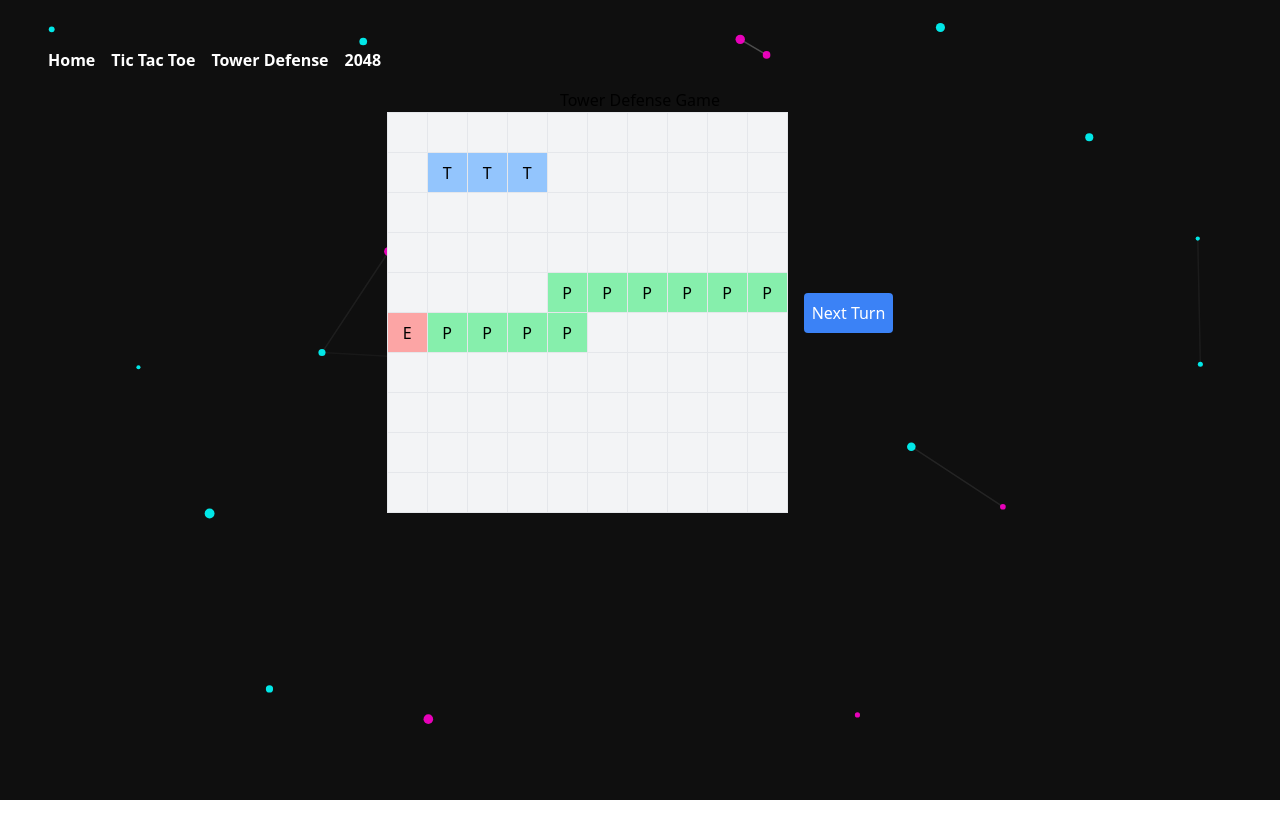
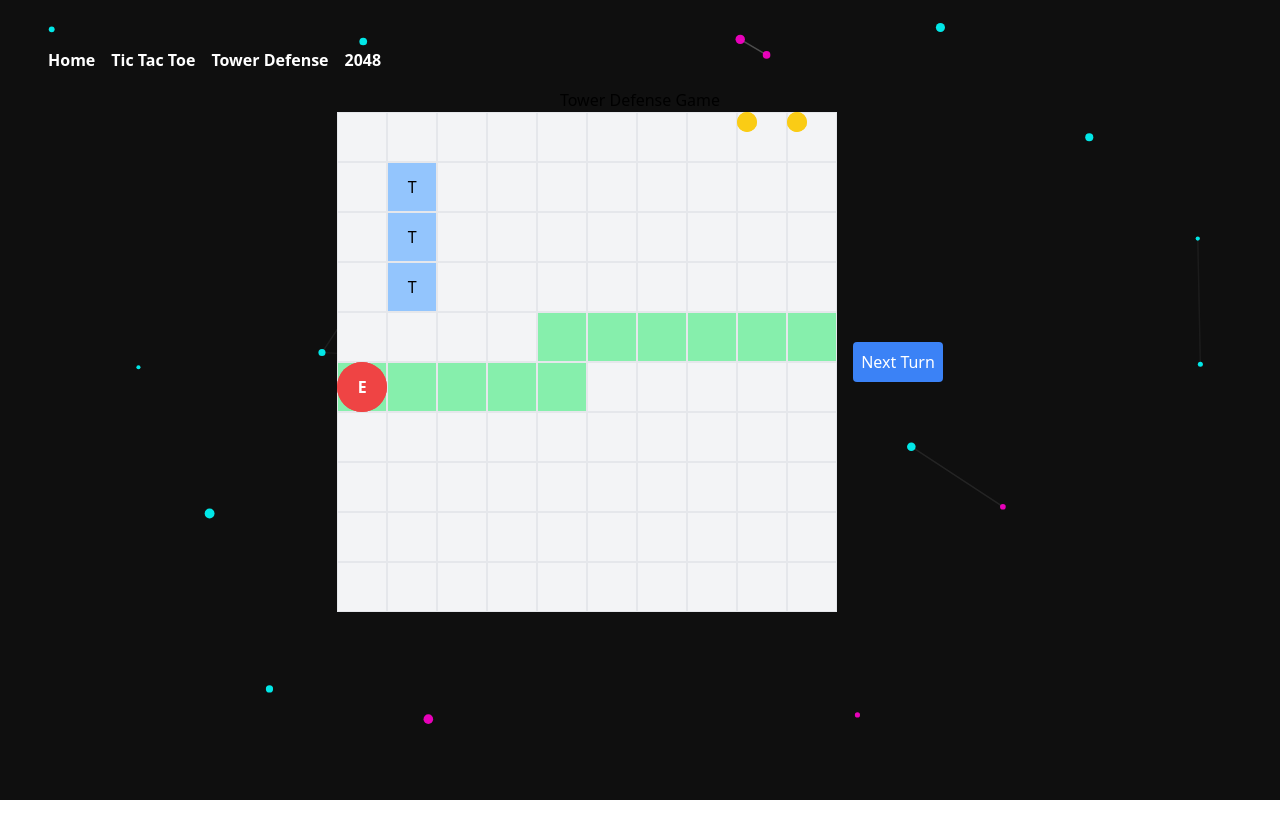
Before and after one commit to ParthPatel2000/react_playground, a React (Vite) app: page /#/towerdefense in a window 1280 px wide. Shown: the top 838 px of the page. Built offline with nearby package versions, Linux system fonts and the light colour scheme.

Commit message:
projectiles added and sub tile movement added

```diff
--- a/src/game_tower_defense/TowerDefense.jsx
+++ b/src/game_tower_defense/TowerDefense.jsx
@@ -12,42 +12,74 @@ export default function TowerDefense() {
         game.current.addTower(2, 1, "freeze");
         game.current.addTower(3, 1, "laser");
         game.current.addEnemy(5, 0, "grunt");
+        game.current.addProjectile(0, 9, game.current.enemies[0], "basic");
+        game.current.addProjectile(0, 8, game.current.enemies[0], "laser");
         setState(game.current.getGameState());
     }, []);
 
+    const TILE_SIZE = 50;
 
-    // Render the game grid as a table for better layout
     const renderBoard = () => (
-        <table className="game-grid">
-            <tbody>
-                {state.grid.map((row, y) => (
-                    <tr key={y}>
-                        {row.map((cell, x) => (
-                            <td
-                                key={`${x}-${y}`}
-                                className={`border text-center ${cell ?
-                                    cell.cellType === 'enemy' ? "bg-red-300" :
-                                        cell.cellType === 'tower' ? "bg-blue-300" :
-                                            cell.cellType === 'enemy_path' ? "bg-green-300" : "bg-gray-100" :
-                                    "bg-gray-100"}`}
-                                style={{ width: 40, height: 40 }}
-                            >
-                                <button className="h-full w-full" onClick={() => handleCellClick(x, y)}>
-                                    {cell ?
-                                        cell.cellType === "enemy" ? "E" :
-                                            cell.cellType === "tower" ? "T" :
-                                                cell.cellType === "enemy_path" ? "P" :
-                                                    " "
-                                        : " "}
-                                </button>
+        <div className="relative" style={{ width: state.grid[0].length * TILE_SIZE, height: state.grid.length * TILE_SIZE }}>
 
-                            </td>
-                        ))}
-                    </tr>
-                ))}
-            </tbody>
-        </table>
+            {/* Render grid cells */}
+            {state.grid.map((row, y) =>
+                row.map((cell, x) => (
+                    <button
+                        key={`${y}-${x}`}
+                        onClick={() => handleCellClick(y, x)}
+
+                        className={`absolute border p-0
+                            ${state.enemy_paths.some(path => path.some(step => step.x === x && step.y === y))
+                                ? "bg-green-300"            // path tiles are green
+                                : cell?.cellType === "tower"
+                                    ? "bg-blue-300"           // tower tiles blue
+                                    : "bg-gray-100"           // empty tiles
+                            }
+                        `}
+                        style={{
+                            top: y * TILE_SIZE,
+                            left: x * TILE_SIZE,
+                            width: TILE_SIZE,
+                            height: TILE_SIZE,
+                        }}
+                    >
+                        {cell?.cellType === "tower" ? "T" : ""}
+                    </button>
+                ))
+            )}
+
+            {/* Render enemies */}
+            {state.enemies.map((enemy, i) => (
+                <div
+                    key={i}
+                    className="absolute bg-red-500 rounded-full text-center font-bold text-white pointer-events-none flex items-center justify-center"
+                    style={{
+                        width: TILE_SIZE,
+                        height: TILE_SIZE,
+                        top: enemy.posY * TILE_SIZE,
+                        left: enemy.posX * TILE_SIZE,
+                    }}
+                >
+                    E
+                </div>
+            ))}
+
+            {/** Render projectiles */}
+            {state.projectiles.map((proj, i) => (
+                <div
+                    key={i}
+                    className="absolute w-[20px] h-[20px] bg-yellow-400 rounded-full pointer-events-none"
+                    style={{
+                        top: proj.posY * TILE_SIZE,
+                        left: proj.posX * TILE_SIZE,
+                    }}
+                />
+            ))}
+        </div>
     );
+
+
 
     const gameOver = () => {
         if (game.current.isGameOver) {
@@ -59,11 +91,12 @@ export default function TowerDefense() {
 
     const handleGameTick = () => {
         game.current.walkEnemyStep();
+        game.current.moveProjectiles();
         setState(game.current.getGameState());
     };
 
     //basic click handling done, add tower type popup later.
-    const handleCellClick = (x, y) => {
+    const handleCellClick = (y, x) => {
         if (game.current.isGameOver) return;
 
         const tower = game.current.grid[y][x];
@@ -74,7 +107,7 @@ export default function TowerDefense() {
             // Handle empty cell click (e.g., place tower)
             const towerType = prompt("Enter tower type (basic, freeze, laser):");
             if (towerType) {
-                game.current.addTower(x, y, towerType);
+                game.current.addTower(y, x, towerType);
                 setState(game.current.getGameState());
             }
         }
--- a/src/game_tower_defense/engine.js
+++ b/src/game_tower_defense/engine.js
@@ -13,7 +13,8 @@ export default class TowerDefenseGame {
             grid: this.grid,
             towers: this.towers,
             enemies: this.enemies,
-            enemy_paths: this.enemy_paths
+            enemy_paths: this.enemy_paths,
+            projectiles: this.projectiles
         };
     }
 
@@ -37,78 +38,154 @@ export default class TowerDefenseGame {
 
 
     //add towers to the grid
-    addTower(x, y, type) {
+    addTower(y, x, type) {
         const { level, range, power } = this.getTowerStats(type);
-        const tower = { x, y, type, level, range, power, cellType: "tower" };
+        const tower = { y, x, type, level, range, power, cellType: "tower" };
         this.towers.push(tower);
         this.grid[y][x] = tower;
     }
 
-    addEnemy(x, y, type) {
-        const enemy = { x, y, type, cellType: "enemy" };
+    addEnemy(y, x, type) {
+        const enemy = {
+            y,
+            x,
+            type,
+            health: 100,
+            cellType: "enemy",
+            posX: x,
+            posY: y,
+            speed: 0.5,
+            currentPathIndex: 0,
+            followPath: 0
+        };
         this.enemies.push(enemy);
-        this.grid[x][y] = enemy;
+        this.grid[y][x] = enemy;
     }
 
-    addProjectile(x, y, type) {
-        const tower_stats = this.getTowerStats(type);
-        const { speed, power } = { speed: tower_stats.speed, power: tower_stats.power };
-        const projectile = { x, y, type, speed, power, cellType: "projectile" };
+    //call from each tower and pass the y and x so we can determine the origin cell
+    addProjectile(y, x, targetEnemy, type) {
+        const towerStats = this.getTowerStats(type);
+
+        const homing = type === "laser"; // laser is homing, others are straight
+
+        const projectile = {
+            y,
+            x,
+            posX: x,
+            posY: y,
+            target: homing ? targetEnemy : null, // only needed for homing
+            targetX: !homing ? targetEnemy.posX : null, // straight target
+            targetY: !homing ? targetEnemy.posY : null,
+            type,
+            speed: towerStats.speed / 5,
+            power: towerStats.power,
+            cellType: "projectile",
+            hit: false,
+            homing
+        };
+
         this.projectiles.push(projectile);
     }
+
+
+    moveProjectiles() {
+        for (const proj of this.projectiles) {
+            if (proj.homing) {
+                if (!proj.target || proj.target.health <= 0) {
+                    proj.hit = true;
+                    continue;
+                }
+                const dx = proj.target.posX - proj.posX;
+                const dy = proj.target.posY - proj.posY;
+                const dist = Math.sqrt(dx * dx + dy * dy);
+
+                if (dist < 0.1) {
+                    proj.target.health -= proj.power;
+                    proj.hit = true;
+                } else {
+                    proj.posX += (dx / dist) * proj.speed;
+                    proj.posY += (dy / dist) * proj.speed;
+                }
+            } else { // straight projectile
+                const dx = proj.targetX - proj.posX;
+                const dy = proj.targetY - proj.posY;
+                const dist = Math.sqrt(dx * dx + dy * dy);
+
+                if (dist < 0.1) {
+                    // check if enemy is still there
+                    const enemy = this.enemies.find(e => Math.floor(e.posX) === Math.floor(proj.targetX) && Math.floor(e.posY) === Math.floor(proj.targetY));
+                    if (enemy) enemy.health -= proj.power;
+                    proj.hit = true;
+                } else {
+                    proj.posX += (dx / dist) * proj.speed;
+                    proj.posY += (dy / dist) * proj.speed;
+                }
+            }
+        }
+
+        // remove hit projectiles
+        this.projectiles = this.projectiles.filter(p => !p.hit);
+    }
+
+
+
+
+
+    walkEnemyStep() {
+        for (const enemy of this.enemies) {
+            const path = this.enemy_paths[enemy.followPath]; // select correct path
+            const idx = enemy.currentPathIndex;
+
+            if (!path || idx >= path.length - 1) {
+                this.isGameOver = true;
+                continue;
+            }
+
+            const target = path[idx + 1];
+
+            const dx = target.x - enemy.posX;
+            const dy = target.y - enemy.posY;
+            const distance = Math.sqrt(dx * dx + dy * dy);
+
+            if (distance <= enemy.speed) {
+                // reached next tile
+                enemy.posX = target.x;
+                enemy.posY = target.y;
+                enemy.x = target.x; // logical grid update
+                enemy.y = target.y;
+                enemy.currentPathIndex++;
+            } else {
+                // fractional movement
+                enemy.posX += (dx / distance) * enemy.speed;
+                enemy.posY += (dy / distance) * enemy.speed;
+            }
+        }
+    }
+
 
     makeEnemyPath() {
 
         //simple hardcode for testing and development
         this.enemy_paths.push([
-            { x: 5, y: 0, cellType: "enemy_path" },
-            { x: 5, y: 1, cellType: "enemy_path" },
-            { x: 5, y: 2, cellType: "enemy_path" },
-            { x: 5, y: 3, cellType: "enemy_path" },
-            { x: 5, y: 4, cellType: "enemy_path" },
-            { x: 4, y: 4, cellType: "enemy_path" },
-            { x: 4, y: 5, cellType: "enemy_path" },
-            { x: 4, y: 6, cellType: "enemy_path" },
-            { x: 4, y: 7, cellType: "enemy_path" },
-            { x: 4, y: 8, cellType: "enemy_path" },
-            { x: 4, y: 9, cellType: "enemy_path" }
+            { y: 5, x: 0, cellType: "enemy_path" },
+            { y: 5, x: 1, cellType: "enemy_path" },
+            { y: 5, x: 2, cellType: "enemy_path" },
+            { y: 5, x: 3, cellType: "enemy_path" },
+            { y: 5, x: 4, cellType: "enemy_path" },
+            { y: 4, x: 4, cellType: "enemy_path" },
+            { y: 4, x: 5, cellType: "enemy_path" },
+            { y: 4, x: 6, cellType: "enemy_path" },
+            { y: 4, x: 7, cellType: "enemy_path" },
+            { y: 4, x: 8, cellType: "enemy_path" },
+            { y: 4, x: 9, cellType: "enemy_path" }
         ]);
 
         for (const path of this.enemy_paths) {
             for (const step of path) {
-                this.grid[step.x][step.y] = step;
+                this.grid[step.y][step.x] = step;
             }
         }
 
-    }
-
-    walkEnemyStep() {
-        // Simple pathfinding logic (e.g., move towards the right)
-        for (const enemy of this.enemies) {
-            console.log("Moving enemy at:", enemy.x, enemy.y);
-            const path = this.enemy_paths.find(p =>
-                p.some(block => block.x === enemy.x && block.y === enemy.y)
-            );
-            const current_pos = path.findIndex(block => block.x === enemy.x && block.y === enemy.y);
-            if (path && current_pos !== -1) {
-                if (current_pos === path.length - 1) {
-                    this.isGameOver = true;
-                }
-                // Move the enemy along the path
-                const last_step = path[current_pos];
-                const next_step = path[current_pos + 1];
-                if (next_step) {
-
-                    //updating the grid to reflect enemy movement
-                    this.grid[next_step.x][next_step.y] = enemy; // Set new position
-                    this.grid[last_step.x][last_step.y] = last_step; // Clear old position
-
-                    enemy.x = next_step.x;
-                    enemy.y = next_step.y;
-
-                }
-            }
-        }
     }
 
     tick() {
@@ -117,22 +194,27 @@ export default class TowerDefenseGame {
 }
 
 
-// function main()
-// {
-//     const game = new TowerDefenseGame();
-//     game.makeEnemyPath();
-//     game.addTower(1, 1, "basic");
-//     game.addTower(2, 1, "freeze");
-//     game.addTower(3, 1, "laser");
-//     game.addEnemy(5, 0, "grunt");
+function main() {
+    const game = new TowerDefenseGame();
+    game.makeEnemyPath();
+    game.addTower(1, 1, "basic");
+    game.addTower(2, 1, "freeze");
+    game.addTower(3, 1, "laser");
+    game.addEnemy(5, 0, "grunt");
+    game.addProjectile(0, 9, game.enemies[0], "basic");
+    game.addProjectile(0, 8, game.enemies[0], "homing");
 
-//     // Game loop
-//     console.log(game.getGameState());
-//     game.walkEnemyStep();
-//     console.log(game.getGameState());
+    // Game loop
+    console.log(game.getGameState().enemies, game.getGameState().projectiles);
+    game.walkEnemyStep();
+    game.moveProjectiles();
+    console.log(game.getGameState().enemies, game.getGameState().projectiles);
 
-//     game.walkEnemyStep();
-//     console.log(game.getGameState());
-// }
+    game.walkEnemyStep();
+    game.moveProjectiles();
+    console.log(game.getGameState().enemies, game.getGameState().projectiles);
 
-// main();
+
+}
+
+main();
```
Also changed, not shown: src/landing_page/LandingPage.jsx (+0 -48 lines).
